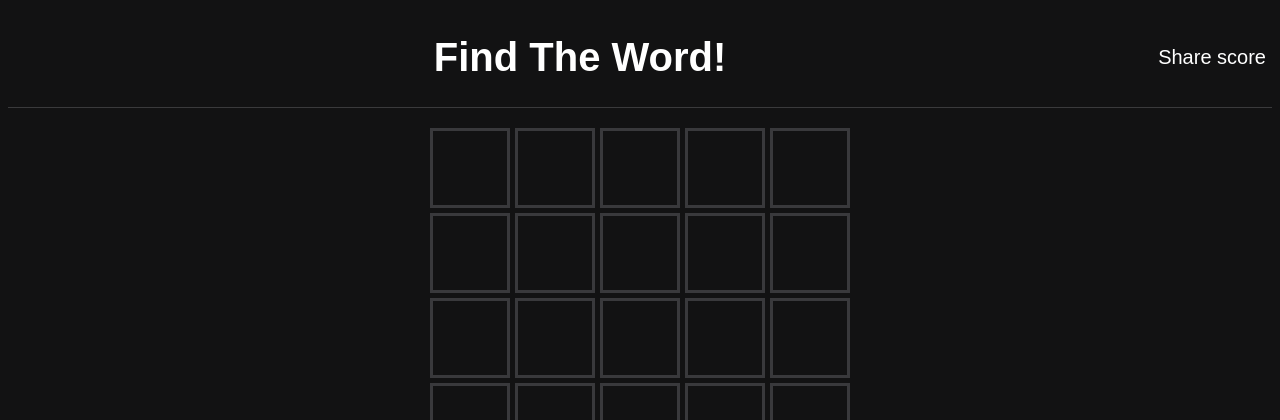
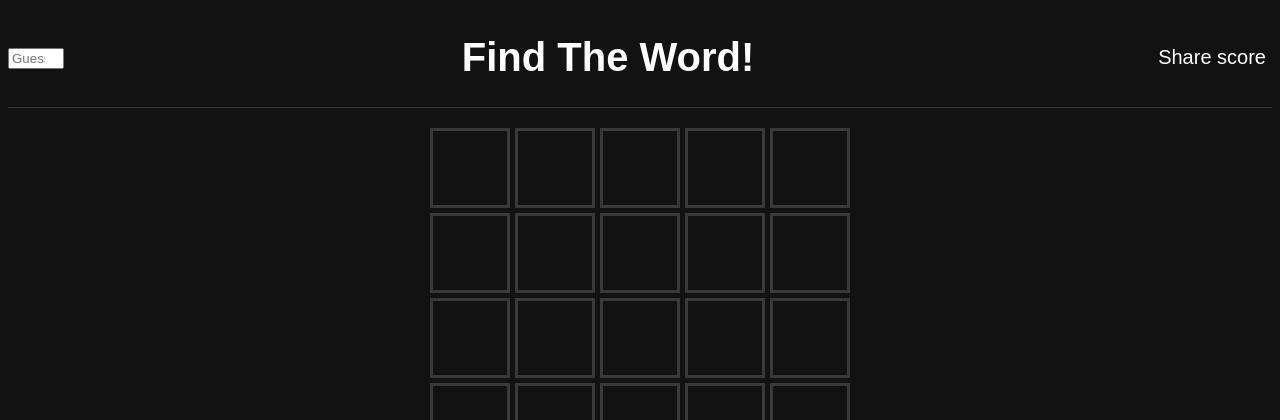
Before and after one commit to GiorgioMendieta/Word_Guessr, a Flask app: page / in a window 1280 px wide. Shown: the top 420 px of the page. Run offline with Flask 2, Linux system fonts and the light colour scheme.

Commit message:
Begun implementation of a variable board

```diff
--- a/static/app.js
+++ b/static/app.js
@@ -1,6 +1,6 @@
 // Constants
-const NUM_GUESSES = 6;
-const NUM_LETTERS = 5;
+// const NUM_GUESSES = 6;
+// const NUM_LETTERS = 5;
 const FLIP_DURATION = 500;
 const JUMP_DURATION = 500;
 
@@ -18,10 +18,20 @@ let gameStatus = "IN_PROGRESS"; // WIN, LOSE, IN_PROGRESS
 
 // Main
 
+setBoard(NUM_GUESSES, NUM_LETTERS);
 getNewWord();
 startInteraction();
 
 // Function declarations
+
+function setBoard(NUM_GUESSES, NUM_LETTERS) {
+    // Get the root element
+    var r = document.querySelector(':root');
+    // Set CSS properties to display tiles correctly
+    r.style.setProperty('--rows', NUM_GUESSES);
+    r.style.setProperty('--letters', NUM_LETTERS);
+}
+
 
 function getNewWord() {
     // TODO: Switch to WordsAPI (RapidAPI) for a single API provider
@@ -37,7 +47,7 @@ function getNewWord() {
         .then((response) => {
             if (!response.ok) {
                 // Default word for debugging
-                wordle = "apple";
+                wordle = "cool";
                 throw Error();
             }
             // Convert the response to text format
@@ -242,7 +252,7 @@ function checkWord(word) {
         if (guess == 2) { winMsg = "Impressive" }
         if (guess == 3) { winMsg = "Splendid" }
         if (guess == 4) { winMsg = "Great" }
-        if (guess == 5) { winMsg = "Phew" }
+        if (guess >= NUM_GUESSES - 1) { winMsg = "Phew" }
 
         showAlert(winMsg, 5000);
         jumpTiles();
--- a/static/style.css
+++ b/static/style.css
@@ -26,6 +26,11 @@ body {
 
 .menu-right {
     margin-left: auto;
+    align-items: center;
+}
+
+.menu-left {
+    margin-right: auto;
     align-items: center;
 }
 
@@ -133,8 +138,7 @@ body {
 
 .guess-grid {
     display: grid;
-    /* TODO: Make variable # of rows in CSS */
-    grid-template-rows: repeat(6, 1fr);
+    grid-template-rows: repeat(var(--rows, 6), 1fr);
     /* Gap between rows */
     gap: 0.25em;
 }
@@ -142,8 +146,7 @@ body {
 .guess-row {
     display: grid;
     /* 4em column width */
-    /* TODO: Make variable # of columns in CSS */
-    grid-template-columns: repeat(5, 4em);
+    grid-template-columns: repeat(var(--letters, 5), 4em);
     grid-auto-rows: 4em;
     /* Gap between columns */
     gap: inherit;
--- a/templates/index.html
+++ b/templates/index.html
@@ -1,15 +1,31 @@
 <!DOCTYPE html>
 <html lang="en">
+
 <head>
     <meta charset="UTF-8">
     <meta http-equiv="X-UA-Compatible" content="IE=edge">
     <meta name="viewport" content="width=device-width, initial-scale=1.0">
     <title>Find The Word</title>
     <link href="/static/favicon.ico" rel="icon">
-    <link rel="stylesheet" href="/static/style.css"/>
+    <link rel="stylesheet" href="/static/style.css" />
+
+    <!-- Pass in variables from Flask server to JS -->
+    <script type="text/javascript">
+        // const NUM_LETTERS = parseInt('{{ num_letters | tojson}}')
+        const NUM_LETTERS = {{ num_letters }}
+        // const NUM_GUESSES = parseInt('{{ num_guesses | tojson}}')
+        const NUM_GUESSES = {{ num_guesses }}
+    </script>
 </head>
+
 <body>
     <div class="header-container">
+        <div class="menu-left">
+            <form action="/">
+                <input class="form-num" id="guesses" name="guesses" placeholder="Guesses" type="number" min="1"
+                    max="{{10}}">
+            </form>
+        </div>
         <div class="title-container">
             <h1>Find The Word!</h1>
         </div>
@@ -58,4 +74,5 @@
     <script src="/static/app.js"></script>
 
 </body>
+
 </html>
```
Lines whose indentation alone changed are shown as unchanged.
